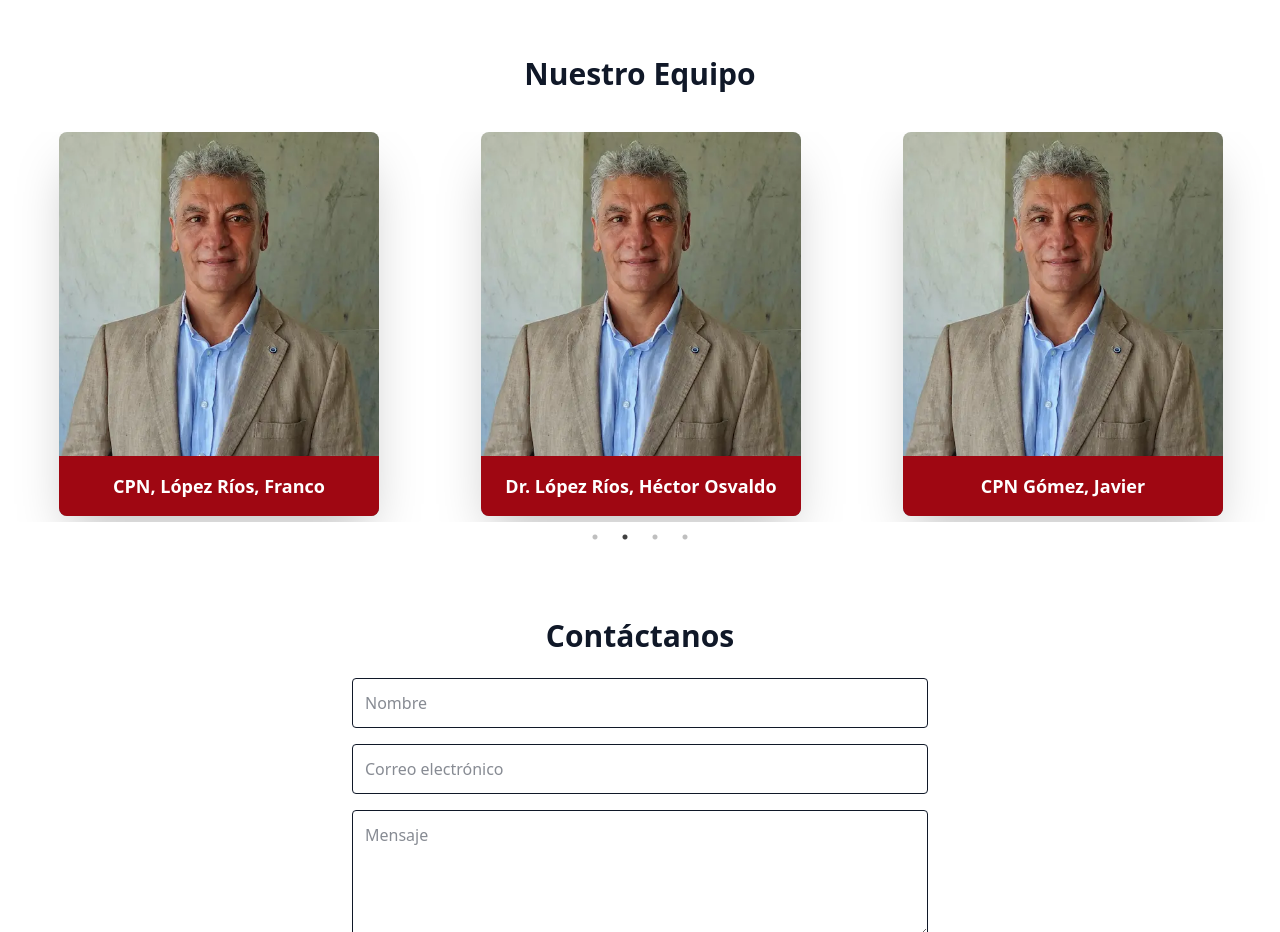
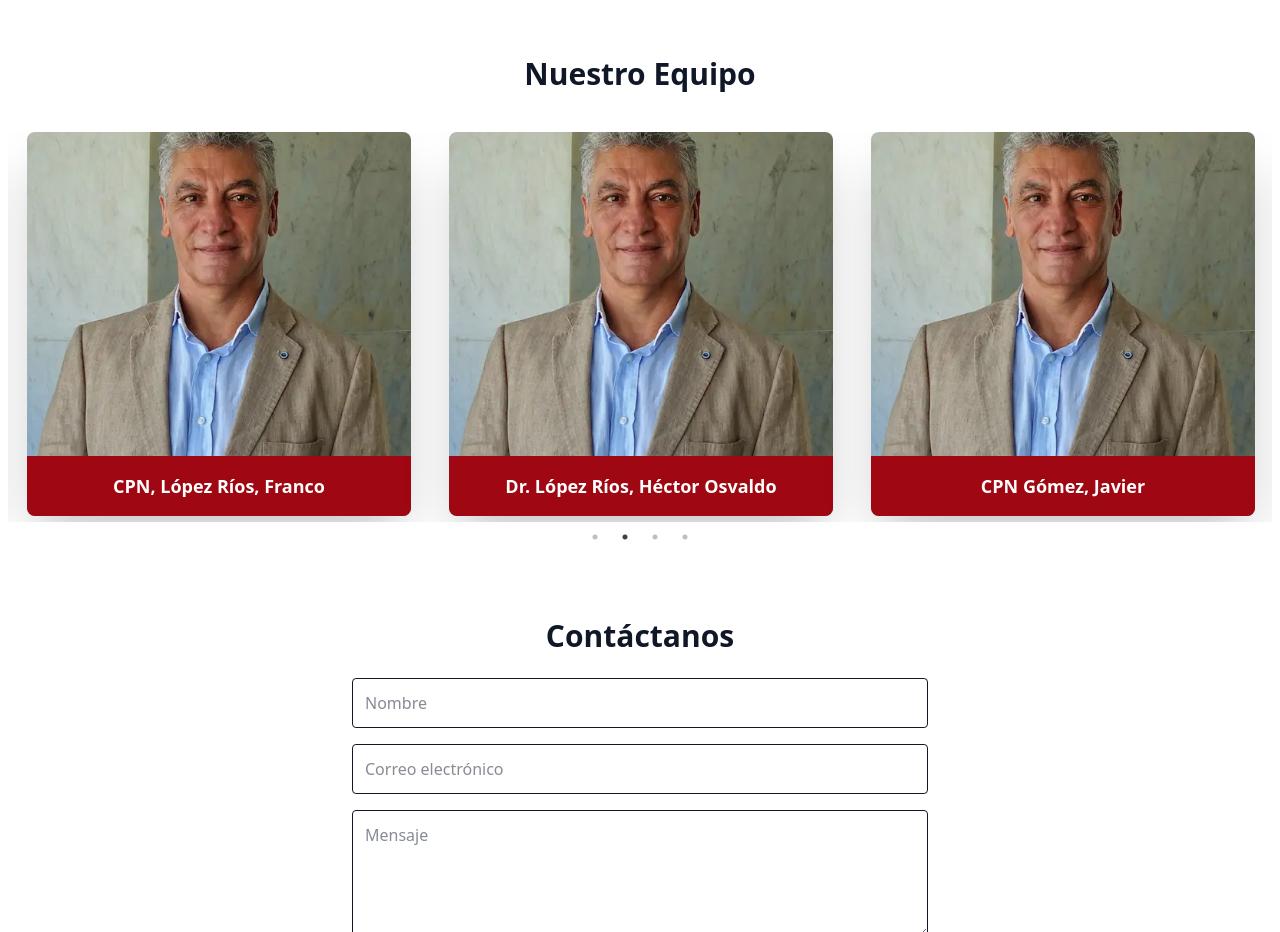
Before and after one commit to federg11/LR-page, a React (Vite) app: page / in a window 1280 px wide. Shown: the part 1380-2312 px from the top of the page. Built offline with nearby package versions, Linux system fonts and the light colour scheme.

Commit message:
cambios en resoluciones de pantalla

```diff
--- a/src/Components/Card.jsx
+++ b/src/Components/Card.jsx
@@ -4,7 +4,7 @@ const Card = ({ imageUrl, subtitle }) => {
   return (
       <>
       <div
-      className="relative mx-auto w-full max-w-xs h-80 sm:h-72 md:h-80 lg:h-96 bg-cover bg-center rounded-lg shadow-2xl overflow-hidden flex"
+      className="relative mx-auto w-full max-w-full h-80 sm:max-w-[16rem] sm:h-80 md:max-w-[18rem] md:h-80 lg:max-w-[24rem] lg:h-96 bg-cover bg-center rounded-lg shadow-2xl overflow-hidden flex"
       style={{ backgroundImage: `url(${imageUrl})` }}
       >
       <div className="absolute bottom-0 left-0 w-full p-3 sm:p-4 bg-red-800 bg-opacity-60 text-white">
--- a/src/Components/CardSlider.jsx
+++ b/src/Components/CardSlider.jsx
@@ -21,18 +21,34 @@ const CardSlider = () => {
     autoplaySpeed: 3000,
     responsive: [
       {
-        breakpoint: 1024, // Pantallas de laptops y grandes
+        breakpoint: 1280, // <= 1280px
+        settings: {
+          slidesToShow: 3,
+          slidesToScroll: 1,
+        }
+      },
+      {
+        breakpoint: 1024, // <= 1024px
         settings: {
           slidesToShow: 2,
           slidesToScroll: 1,
         }
       },
       {
-        breakpoint: 768, // Pantallas de tablets
+        breakpoint: 768, // <= 768px (tablets)
         settings: {
           slidesToShow: 1,
           slidesToScroll: 1,
           dots: false, // Desactiva los puntos en pantallas pequeñas
+        }
+      },
+      {
+        breakpoint: 640, // <= 640px (móviles)
+        settings: {
+          slidesToShow: 1,
+          slidesToScroll: 1,
+          dots: true,
+          arrows: false,
         }
       },
     ]
@@ -41,9 +57,9 @@ const CardSlider = () => {
   return (
     <div id='nosotros' className="w-full px-2 py-8 bg-gray-10">
         <div><h1 className='text-center text-3xl font-bold py-10'>Nuestro Equipo</h1></div>
-      <Slider {...settings} className='grid grid-cols-1 sm:grid-cols-2 lg:grid-cols-3 gap-6'>
+      <Slider {...settings} className=''>
         {cardsData.map(card => (
-          <div key={card.id} className="px-2 cursor-pointer"> {/* Agrega padding horizontal para espacio entre cards */}
+          <div key={card.id} className="px-0 sm:px-2 md:px-3 lg:px-4 cursor-pointer">
             <Card imageUrl={card.imageUrl} subtitle={card.subtitle} />
           </div>
         ))}
--- a/src/Components/Footer.jsx
+++ b/src/Components/Footer.jsx
@@ -4,7 +4,7 @@ const Footer = () => {
     <footer className="mt-auto w-full py-10 px-4 sm:px-6 lg:px-8 mx-auto text-white-200 bg-neutral-900">
       <div className="text-center">
         <div className="flex justify-center items-center mb-4">
-          <img className="w-150" src="./logo-pie02.png" alt="Logo del footer" />
+          <img className="w-[150px] max-w-full h-auto" src="/logo-pie02.png" alt="Logo del footer" />
           {/* <a className="flex-none text-xl font-semibold text-black dark:text-white" href="#" aria-label="Brand">Brand</a> */}
         </div>
 
--- a/src/Components/Nosotros.jsx
+++ b/src/Components/Nosotros.jsx
@@ -47,12 +47,12 @@ const Nosostros = () => {
                 }}
             >
                 {cards.map((card) => (
-                    <SwiperSlide key={card.id}>
+                    <SwiperSlide key={card.title}>
                         <a href="#" className="block">
                             <img
                                 alt={card.title}
                                 src={card.image}
-                                className="mx-auto h-64 w-64 object-contain sm:h-80 lg:h-96 rounded-2xl"
+                                className="mx-auto w-full max-w-[16rem] h-auto object-contain sm:max-w-[20rem] lg:max-w-[24rem] rounded-2xl"
                             />
 
                             <h3 className="mt-4 text-lg font-bold text-gray-900 sm:text-xl text-center">{card.title}</h3>
--- a/src/Components/Servicios/Services.jsx
+++ b/src/Components/Servicios/Services.jsx
@@ -32,7 +32,9 @@ const Services = () => {
       </div>
       <div className="flex justify-center mt-8 mb-8">
         <figure>
-          <a href="https://www.sms.com.ar/" target="_blank" className="cursor-pointer"><img src="./sms-latino.png" alt="Logo SMS Latinoamérica" /></a>
+          <a href="https://www.sms.com.ar/" target="_blank" className="cursor-pointer">
+            <img className="max-w-[220px] w-full h-auto" src="/sms-latino.png" alt="Logo SMS Latinoamérica" />
+          </a>
         </figure>
       </div>
       {/* <div className="grid md:grid-cols-3 gap-8">
--- a/src/index.css
+++ b/src/index.css
@@ -7,3 +7,10 @@
 @import "slick-carousel/slick/slick.css";
 
 @import "slick-carousel/slick/slick-theme.css";
+
+/* Global responsive image defaults */
+img {
+  max-width: 100%;
+  height: auto;
+  display: block;
+}
```
